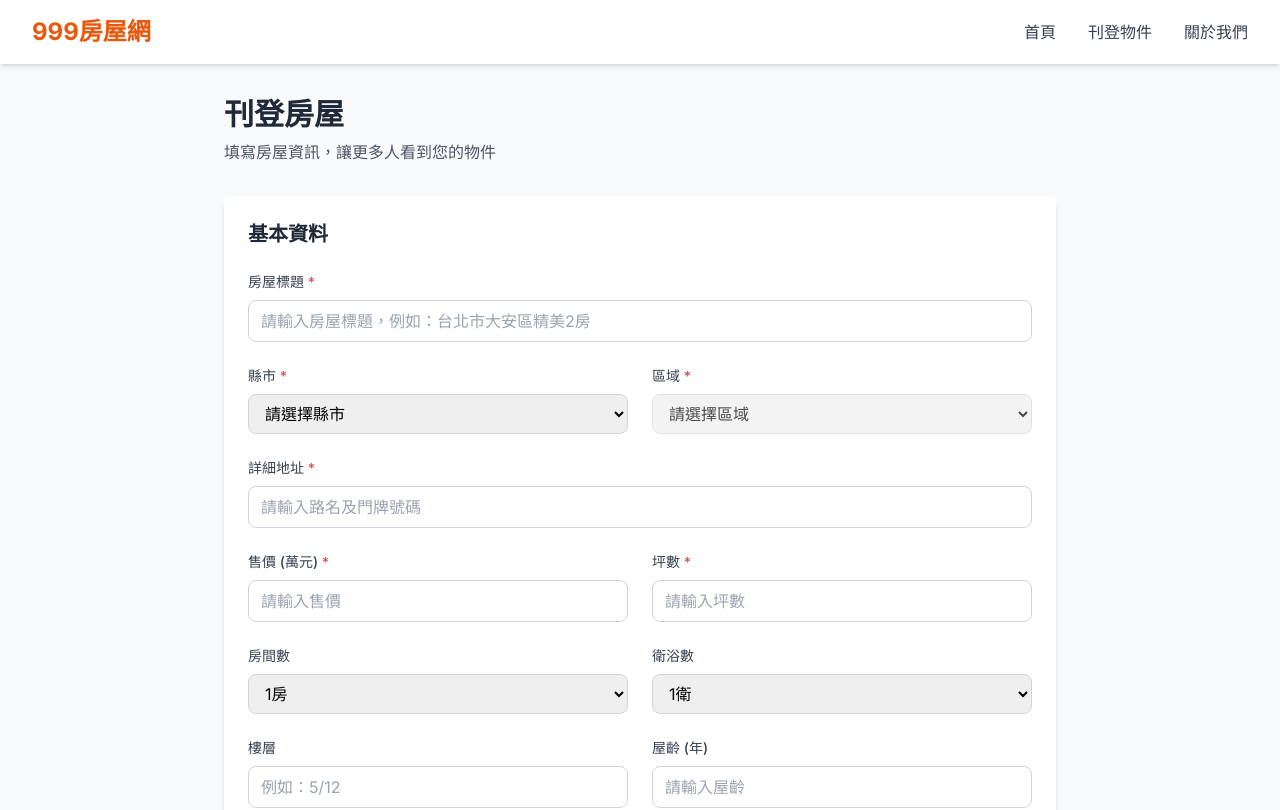
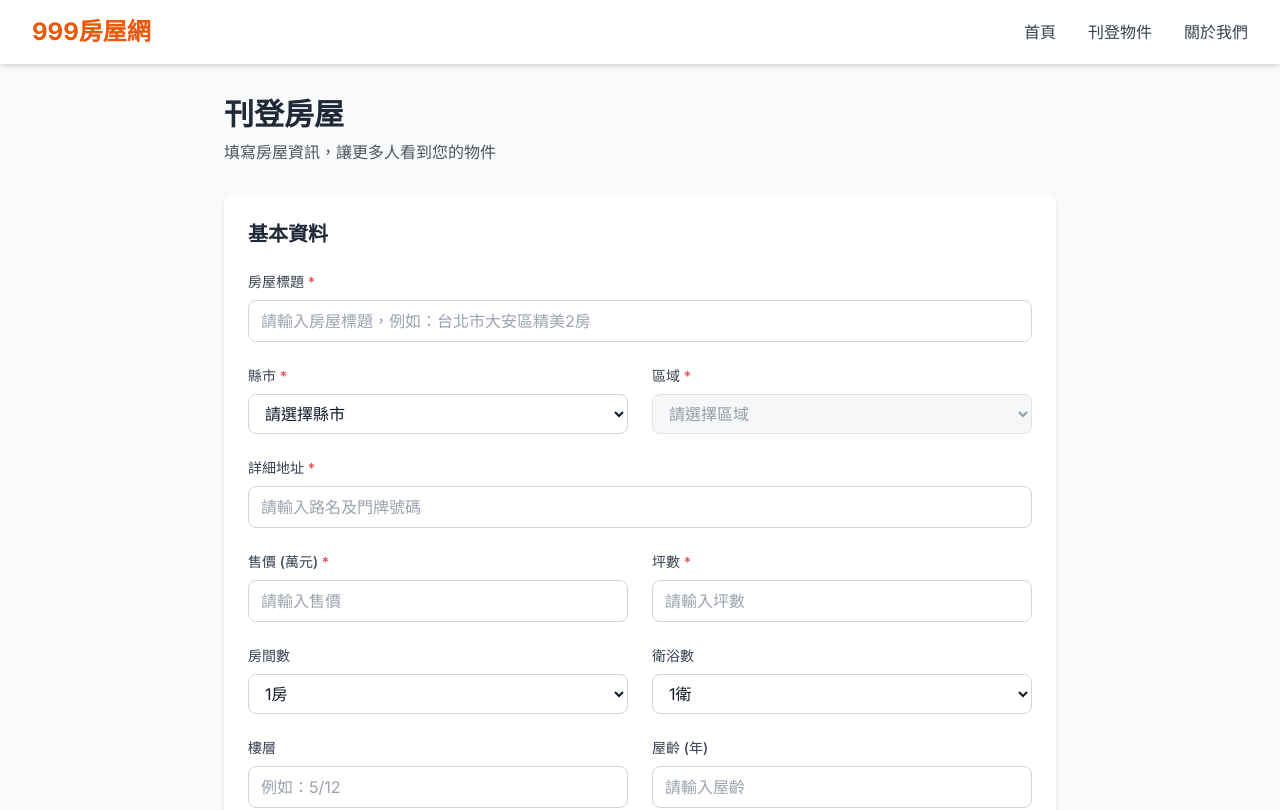
Before and after one commit to Jansix/houseDemo, a Next.js app: page /publish in a window 1280 px wide. Shown: the top 810 px of the page. Built offline with nearby package versions, Linux system fonts and the light colour scheme.

Commit message:
update: "樣式修正"

```diff
--- a/src/app/globals.css
+++ b/src/app/globals.css
@@ -32,6 +32,7 @@ body {
   display: -webkit-box;
   -webkit-box-orient: vertical;
   -webkit-line-clamp: 1;
+  line-clamp: 1;
 }
 
 .line-clamp-2 {
@@ -39,6 +40,7 @@ body {
   display: -webkit-box;
   -webkit-box-orient: vertical;
   -webkit-line-clamp: 2;
+  line-clamp: 2;
 }
 
 /* 平滑滾動 */
@@ -63,3 +65,47 @@ html {
 ::-webkit-scrollbar-thumb:hover {
   background: #a8a8a8;
 }
+
+/* 修正 select 下拉選單樣式 */
+select {
+  background-color: white !important;
+  color: #111827 !important;
+  -webkit-appearance: menulist !important;
+  -moz-appearance: menulist !important;
+  appearance: menulist !important;
+}
+
+select option {
+  background-color: white !important;
+  color: #111827 !important;
+  padding: 8px 12px !important;
+}
+
+select:disabled {
+  background-color: #f3f4f6 !important;
+  color: #6b7280 !important;
+}
+
+select:disabled option {
+  background-color: #f3f4f6 !important;
+  color: #6b7280 !important;
+}
+
+/* 確保下拉選單的 z-index */
+select {
+  position: relative;
+  z-index: 10;
+}
+
+/* 修正特定瀏覽器的下拉選單問題 */
+@supports (-webkit-appearance: none) {
+  select {
+    -webkit-appearance: menulist !important;
+  }
+}
+
+@supports (-moz-appearance: none) {
+  select {
+    -moz-appearance: menulist !important;
+  }
+}
--- a/src/app/publish/page.tsx
+++ b/src/app/publish/page.tsx
@@ -312,18 +312,31 @@ export default function PublishPage() {
                   handleInputChange('city', e.target.value)
                   handleInputChange('district', '') // 重置區域
                 }}
-                className="w-full px-3 py-2 border border-gray-300 rounded-lg focus:ring-2 focus:ring-primary-500 focus:border-transparent"
+                className="w-full px-3 py-2 border border-gray-300 rounded-lg focus:ring-2 focus:ring-primary-500 focus:border-transparent bg-white text-gray-900"
+                style={{
+                  backgroundColor: 'white',
+                  color: '#111827',
+                  appearance: 'menulist',
+                }}
                 required
               >
                 <option value="">請選擇縣市</option>
                 {Array.isArray(cities) && cities.length > 0 ? (
                   cities.map((city: string) => (
-                    <option key={city} value={city}>
+                    <option
+                      key={city}
+                      value={city}
+                      style={{ color: '#111827', backgroundColor: 'white' }}
+                    >
                       {city}
                     </option>
                   ))
                 ) : (
-                  <option value="" disabled>
+                  <option
+                    value=""
+                    disabled
+                    style={{ color: '#6b7280', backgroundColor: 'white' }}
+                  >
                     載入中...
                   </option>
                 )}
@@ -338,14 +351,23 @@ export default function PublishPage() {
               <select
                 value={formData.district}
                 onChange={(e) => handleInputChange('district', e.target.value)}
-                className="w-full px-3 py-2 border border-gray-300 rounded-lg focus:ring-2 focus:ring-primary-500 focus:border-transparent"
+                className="w-full px-3 py-2 border border-gray-300 rounded-lg focus:ring-2 focus:ring-primary-500 focus:border-transparent bg-white text-gray-900 disabled:bg-gray-100 disabled:text-gray-500"
+                style={{
+                  backgroundColor: formData.city ? 'white' : '#f3f4f6',
+                  color: formData.city ? '#111827' : '#6b7280',
+                  appearance: 'menulist',
+                }}
                 disabled={!formData.city}
                 required
               >
                 <option value="">請選擇區域</option>
                 {formData.city
                   ? getDistricts(formData.city).map((district: string) => (
-                      <option key={district} value={district}>
+                      <option
+                        key={district}
+                        value={district}
+                        style={{ color: '#111827', backgroundColor: 'white' }}
+                      >
                         {district}
                       </option>
                     ))
@@ -414,10 +436,19 @@ export default function PublishPage() {
                 onChange={(e) =>
                   handleInputChange('rooms', Number(e.target.value))
                 }
-                className="w-full px-3 py-2 border border-gray-300 rounded-lg focus:ring-2 focus:ring-primary-500 focus:border-transparent"
+                className="w-full px-3 py-2 border border-gray-300 rounded-lg focus:ring-2 focus:ring-primary-500 focus:border-transparent bg-white text-gray-900"
+                style={{
+                  backgroundColor: 'white',
+                  color: '#111827',
+                  appearance: 'menulist',
+                }}
               >
                 {[1, 2, 3, 4, 5].map((num) => (
-                  <option key={num} value={num}>
+                  <option
+                    key={num}
+                    value={num}
+                    style={{ color: '#111827', backgroundColor: 'white' }}
+                  >
                     {num}房
                   </option>
                 ))}
--- a/src/components/SearchFilters.tsx
+++ b/src/components/SearchFilters.tsx
@@ -90,17 +90,30 @@ export default function SearchFilters({ onSearch }: SearchFiltersProps) {
           <select
             value={filters.city}
             onChange={(e) => handleFilterChange('city', e.target.value)}
-            className="w-full px-3 py-2 border border-gray-300 rounded-lg focus:ring-2 focus:ring-primary-500 focus:border-transparent"
+            className="w-full px-3 py-2 border border-gray-300 rounded-lg focus:ring-2 focus:ring-primary-500 focus:border-transparent bg-white text-gray-900"
+            style={{
+              backgroundColor: 'white',
+              color: '#111827',
+              appearance: 'menulist',
+            }}
           >
             <option value="">請選擇城市</option>
             {Array.isArray(cities) && cities.length > 0 ? (
               cities.map((city) => (
-                <option key={city} value={city}>
+                <option
+                  key={city}
+                  value={city}
+                  style={{ color: '#111827', backgroundColor: 'white' }}
+                >
                   {city}
                 </option>
               ))
             ) : (
-              <option value="" disabled>
+              <option
+                value=""
+                disabled
+                style={{ color: '#6b7280', backgroundColor: 'white' }}
+              >
                 載入中...
               </option>
             )}
@@ -115,12 +128,21 @@ export default function SearchFilters({ onSearch }: SearchFiltersProps) {
             value={filters.district}
             onChange={(e) => handleFilterChange('district', e.target.value)}
             disabled={!filters.city}
-            className="w-full px-3 py-2 border border-gray-300 rounded-lg focus:ring-2 focus:ring-primary-500 focus:border-transparent disabled:bg-gray-100"
+            className="w-full px-3 py-2 border border-gray-300 rounded-lg focus:ring-2 focus:ring-primary-500 focus:border-transparent disabled:bg-gray-100 bg-white text-gray-900"
+            style={{
+              backgroundColor: filters.city ? 'white' : '#f3f4f6',
+              color: filters.city ? '#111827' : '#6b7280',
+              appearance: 'menulist',
+            }}
           >
             <option value="">請選擇區域</option>
             {filters.city
               ? getDistrictsByCity(filters.city).map((district: string) => (
-                  <option key={district} value={district}>
+                  <option
+                    key={district}
+                    value={district}
+                    style={{ color: '#111827', backgroundColor: 'white' }}
+                  >
                     {district}
                   </option>
                 ))
```
